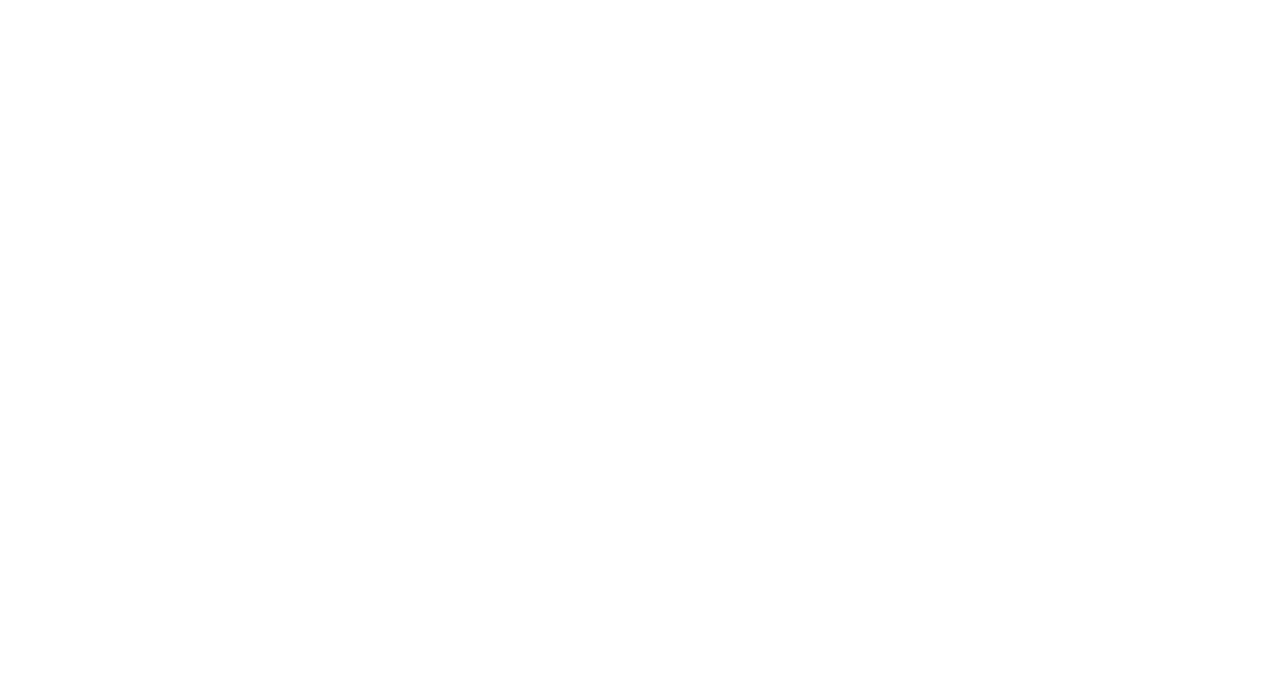
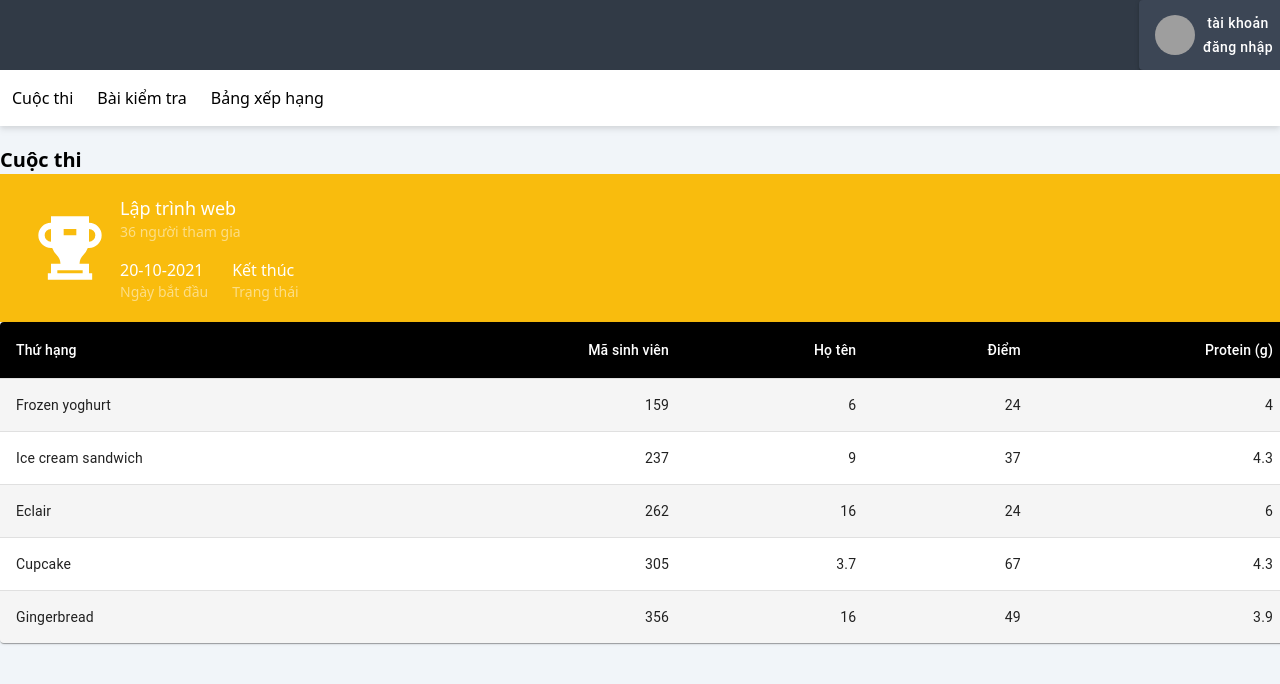
Before and after one commit to khanhvi294/cms-fe, a React (Vite) app: page / in a window 1280 px wide. Shown: the top 684 px of the page. Built offline with nearby package versions, Linux system fonts and the light colour scheme; grey boxes are pictures that could not be loaded.

Commit message:
route define

```diff
--- /dev/null
+++ b/src/pages/competition/CompetitionListPage.jsx
@@ -0,0 +1,12 @@
+import React from "react";
+import CompetitionListFetch from "../../features/user/competitionListFetch/CompetitionListFetch";
+
+const CompetitionListPage = () => {
+  return (
+    <div>
+      <CompetitionListFetch />
+    </div>
+  );
+};
+
+export default CompetitionListPage;
--- /dev/null
+++ b/src/pages/competition/CompetitionPage.jsx
@@ -0,0 +1,12 @@
+import React from "react";
+import Competition from "../../features/user/competition/competition";
+
+const CompetitionPage = () => {
+  return (
+    <div>
+      <Competition />
+    </div>
+  );
+};
+
+export default CompetitionPage;
--- a/src/routes/index.jsx
+++ b/src/routes/index.jsx
@@ -1,9 +1,11 @@
 import { Route, Routes, createBrowserRouter } from "react-router-dom";
 import LoginPage from "../pages/login/login";
-import CompetitionListFetch from "../features/compatition/compatitionListFetch/CompetitionListFetch";
+import CompetitionListFetch from "../features/user/competitionListFetch/CompetitionListFetch";
 import Temp from "../features/admin/temp";
 import App from "../App";
 import UserLayout from "../layouts/user/UserLayout";
+import CompetitionPage from "../pages/competition/CompetitionPage";
+import CompetitionListPage from "../pages/competition/CompetitionListPage";
 
 // export const router = createBrowserRouter([
 //   {
@@ -28,12 +30,11 @@ export const listRouter = [
 export const AppRouter = () => {
   return (
     <Routes>
-      {listRouter.map((item, index) => (
-        <Route key={index} path={item?.path} element={item.element}></Route>
-      ))}
-      {/* <Route element={<UserLayout />}>
-        <Route path="/" element={<LoginPage />} />
-      </Route> */}
+      <Route path="/login" element={<LoginPage />} />
+      <Route element={<UserLayout />}>
+        <Route path="/" element={<CompetitionPage />} />
+        <Route path="/list" element={<CompetitionListPage />} />
+      </Route>
     </Routes>
   );
 };
```
Also changed, not shown: src/features/user/competition/competition.jsx (renamed from src/features/compatition/compatition/compatition.jsx), src/features/user/competitionListFetch/CompetitionListFetch.jsx (renamed from src/features/compatition/compatitionListFetch/CompetitionListFetch.jsx).
